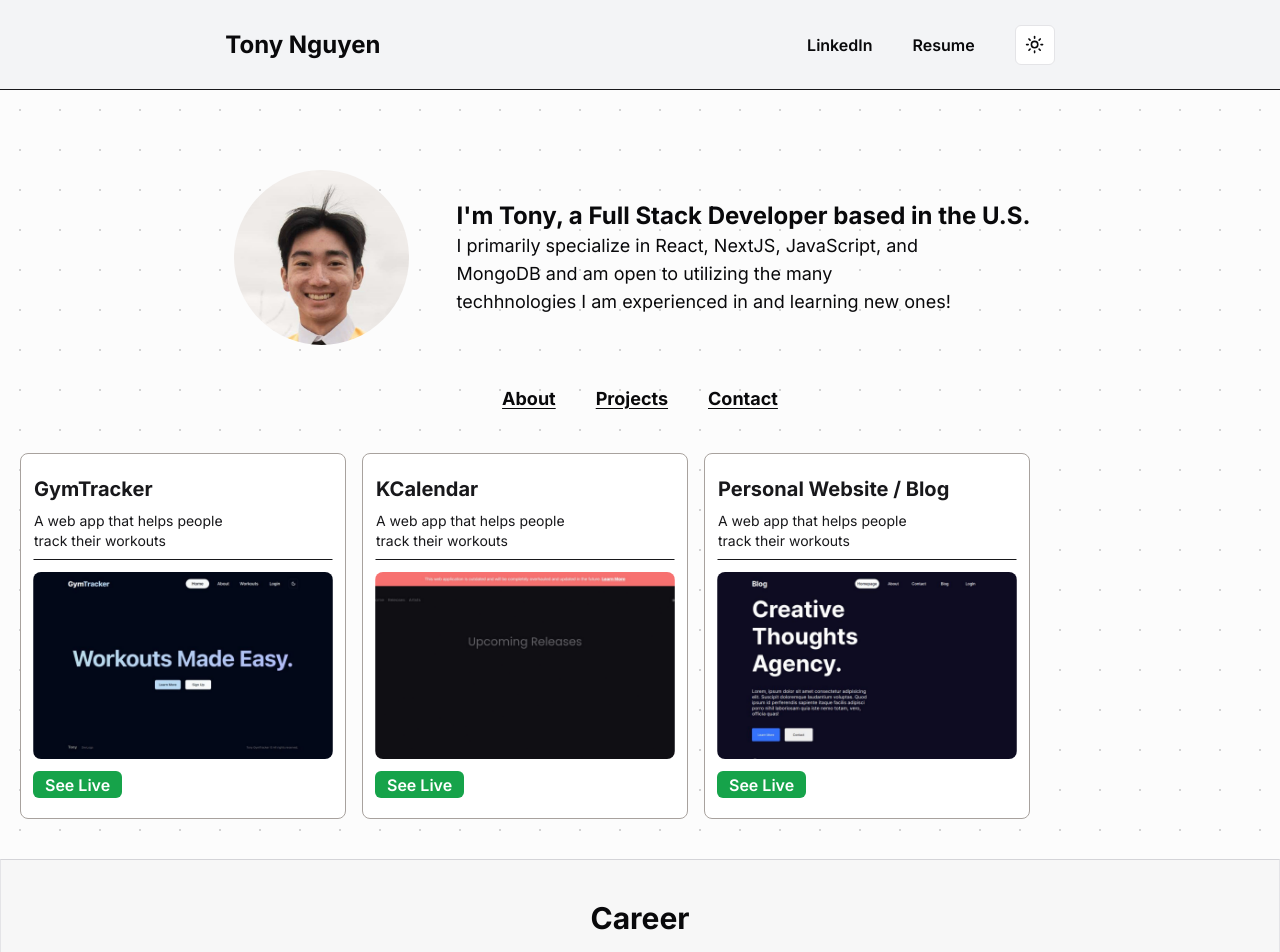
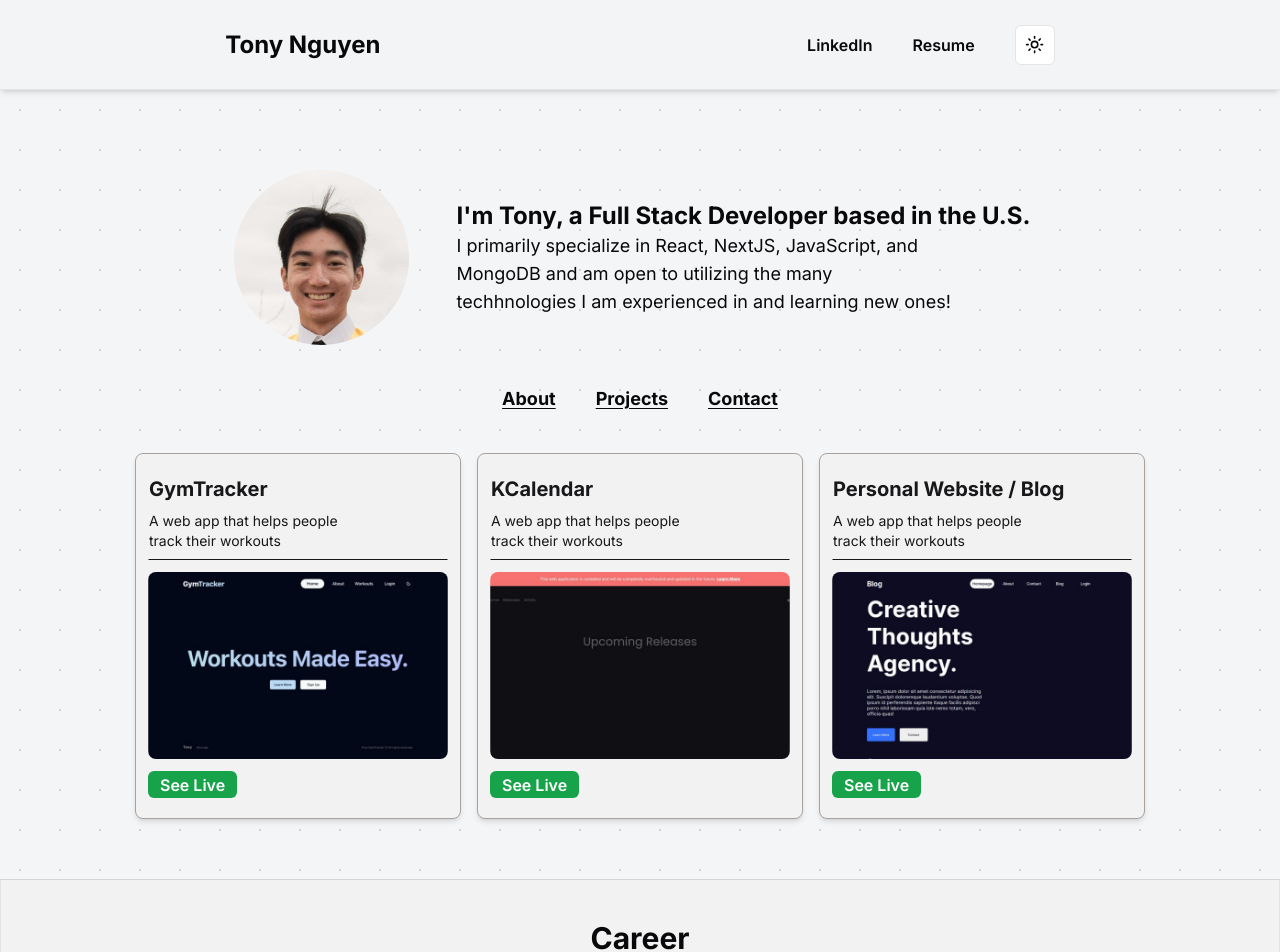
Before and after one commit to TonyNgyen/personal, a Next.js app: page / in a window 1280 px wide. Shown: the top 952 px of the page. Built offline with nearby package versions, Linux system fonts and the light colour scheme.

Commit message:
Updating colors and styles

```diff
--- a/src/app/globals.css
+++ b/src/app/globals.css
@@ -6,7 +6,7 @@
   :root {
     --background: 0 0% 100%;
     --foreground: 240 10% 3.9%;
-    --card: 0 0% 100%;
+    --card: 0 0% 95%;
     --card-foreground: 240 10% 3.9%;
     --popover: 0 0% 100%;
     --popover-foreground: 240 10% 3.9%;
@@ -29,8 +29,8 @@
     --chart-3: 197 37% 24%;
     --chart-4: 43 74% 66%;
     --chart-5: 27 87% 67%;
-    --dottedBG: 200, 0%, 99%;
-    --regularBG: 200, 0%, 97%;
+    --dottedBG: 200, 10%, 96%;
+    --regularBG: 200, 0%, 95%;
     --switchUnchecked: 0, 5%, 96%;
     --switchChecked: 142, 71%, 45%;
   }
--- a/src/components/cards/heroCard/heroCard.tsx
+++ b/src/components/cards/heroCard/heroCard.tsx
@@ -25,7 +25,7 @@ function HeroCard({
   skills: { [key: string]: Skill };
 }) {
   return (
-    <div className="dark:bg-zinc-800 bg-card text-zinc-900 rounded-lg border-stone-400 border px-3 py-5 flex flex-col gap-3">
+    <div className="shadow-md dark:bg-zinc-800 bg-card text-zinc-900 rounded-lg border-stone-400 border px-3 py-5 flex flex-col gap-3">
       <div className="dark:border-b-stone-100 border-b-zinc-900 border border-transparent pb-2">
         <h1 className="mb-2 text-xl font-bold dark:text-stone-100">
           {data.name}
--- a/src/components/navbar/navbar.tsx
+++ b/src/components/navbar/navbar.tsx
@@ -22,7 +22,7 @@ function Navbar() {
       variants={{ visible: { y: 0 }, hidden: { y: "-100%" } }}
       animate={hidden ? "hidden" : "visible"}
       transition={{ duration: 0.35, ease: "easeInOut" }}
-      className="sticky top-0 border-b dark:border-b-white border-b-zinc-900 flex md:p-3 h-[90px] justify-around items-center bg-gray-100 dark:bg-zinc-950 z-10"
+      className="sticky top-0 border-b dark:border-b-white shadow-md flex md:p-3 h-[90px] justify-around items-center bg-gray-100 dark:bg-zinc-950 z-10"
     >
       <h1 className="md:text-2xl text-xl font-bold">Tony Nguyen</h1>
       <div className="flex justify-center items-center md:gap-10 gap-3">
--- a/src/components/sections/about/aboutMe/aboutMe.tsx
+++ b/src/components/sections/about/aboutMe/aboutMe.tsx
@@ -6,7 +6,7 @@ import { Switch } from "@/components/ui/switch";
 function AboutMe() {
   const [career, setCareer] = useState<boolean>(false);
   return (
-    <div className="flex-1 bg-card border-stone-400 border rounded-lg p-5">
+    <div className="flex-1 bg-dottedBG border-stone-400 border rounded-lg p-5">
       <div className="flex flex-col mb-2">
         <h1 className="text-2xl font-bold dark:text-stone-100">About Me</h1>
         <div className="flex items-center space-x-2">
--- a/src/components/sections/about/aboutMe/currentlyBuilding.tsx
+++ b/src/components/sections/about/aboutMe/currentlyBuilding.tsx
@@ -8,7 +8,7 @@ function CurrentlyBuilding() {
   };
 
   return (
-    <div className="flex-1 rounded-lg bg-card border-stone-400 border p-5 flex-col flex">
+    <div className="flex-1 rounded-lg bg-dottedBG border-stone-400 border p-5 flex-col flex">
       <h1 className="text-2xl font-bold mb-4">Currently Building</h1>
       <div className="h-full rounded-lg flex items-center gap-10 justify-center">
         <img src={project.image} className="md:h-40 h-32 rounded-lg" />
--- a/src/components/sections/about/aboutMe/currentlyLearning.tsx
+++ b/src/components/sections/about/aboutMe/currentlyLearning.tsx
@@ -16,7 +16,7 @@ function CurrentlyLearning() {
     },
   ];
   return (
-    <div className="flex-1 rounded-lg bg-card border-stone-400 border p-5 flex flex-col">
+    <div className="flex-1 rounded-lg bg-dottedBG border-stone-400 border p-5 flex flex-col">
       <h1 className="text-2xl font-bold">Currently Learning</h1>
       <div className="flex flex-1 gap-4 justify-evenly items-center">
         {skills.map((skill) => (
--- a/src/components/sections/about/aboutMe/skills.tsx
+++ b/src/components/sections/about/aboutMe/skills.tsx
@@ -80,7 +80,7 @@ function Skills() {
   ];
   return (
     <div className="flex-1 flex flex-shrink-0">
-      <div className="flex-1 bg-card border-stone-400 border rounded-lg p-5 pb-7 flex-col">
+      <div className="flex-1 bg-dottedBG border-stone-400 border rounded-lg p-5 pb-7 flex-col">
         <div className="text-2xl mb-7">
           <h1 className="mb-2 font-bold">Skills</h1>
           {select == 0 ? (
--- a/src/components/sections/about/aboutMe/workHistory.tsx
+++ b/src/components/sections/about/aboutMe/workHistory.tsx
@@ -2,7 +2,7 @@ import React from "react";
 
 function WorkHistory() {
   return (
-    <div className="flex-1 bg-card border-stone-400 border rounded-lg p-5 flex flex-col">
+    <div className="flex-1 bg-dottedBG border-stone-400 border rounded-lg p-5 flex flex-col">
       <h1 className="text-2xl font-bold">Work History</h1>
       <h2 className="text-xl font-semibold">Choir Power</h2>
       <h3 className="text-sm dark:text-zinc-400 text-zinc-500">Software Engineering Intern</h3>
--- a/src/components/sections/contact/contact.js
+++ b/src/components/sections/contact/contact.js
@@ -44,7 +44,7 @@ function Contact() {
       <h1 className="mx-auto text-3xl font-bold text-foreground mb-10">
         Contact
       </h1>
-      <div className="bg-card p-5 py-8 md:w-[35%] rounded-lg border-stone-400 border w-[80vw]">
+      <div className="shadow-md bg-dottedBG p-5 py-8 md:w-[35%] rounded-lg border-stone-400 border w-[80vw]">
         <article className="font-montserrat">
           <form
             className="lg:w-11/12 mx-auto rounded-lg md:w-10/12"
@@ -55,7 +55,7 @@ function Contact() {
             <input
               type="text"
               name="user_name"
-              className="block mb-8 dark:bg-zinc-700 bg-regularBG w-full p-4 rounded-md drop-shadow-sm text-foreground"
+              className="block mb-8 dark:bg-zinc-700 bg-background w-full p-4 rounded-md drop-shadow-sm text-foreground"
               placeholder="Enter Your Name"
               value={formValues.name}
               onChange={(e) =>
@@ -66,7 +66,7 @@ function Contact() {
             <input
               type="email"
               name="user_email"
-              className="block mb-8 dark:bg-zinc-700 bg-regularBG w-full p-4 rounded-md drop-shadow-sm text-foreground"
+              className="block mb-8 dark:bg-zinc-700 bg-background w-full p-4 rounded-md drop-shadow-sm text-foreground"
               placeholder="Enter Your Email"
               value={formValues.email}
               onChange={(e) =>
@@ -78,7 +78,7 @@ function Contact() {
               name="message"
               placeholder="Enter Your Message"
               rows={8}
-              className="block dark:bg-zinc-700 bg-regularBG mb-8 w-full resize-none rounded-md drop-shadow-sm p-4 text-foreground h-40"
+              className="block dark:bg-zinc-700 bg-background mb-8 w-full resize-none rounded-md drop-shadow-sm p-4 text-foreground h-40"
               value={formValues.message}
               onChange={(e) =>
                 setFormValues({ ...formValues, message: e.target.value })
--- a/src/components/sections/hero/hero.tsx
+++ b/src/components/sections/hero/hero.tsx
@@ -159,7 +159,7 @@ function Hero() {
           Contact
         </Link>
       </div>
-      <div className="flex gap-4 overflow-scroll self-start w-[100vw] px-5">
+      <div className="pb-[20px] flex gap-4 overflow-scroll w-[100vw] px-5 md:self-center md:w-full md:overflow-auto md:justify-center">
         {cardInformation.map((project) => (
           <HeroCard data={project} key={project.name} skills={skills} />
         ))}
```
